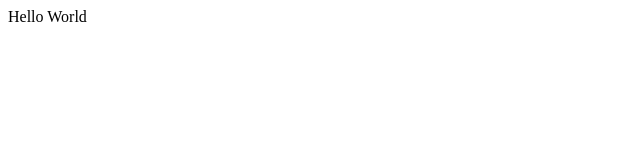
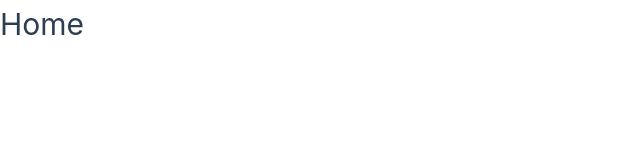
Before and after one commit to anykate/vue-router-app, a Vue app: page / in a window 1280 px wide. Shown: the top 160 px of the page, without its empty margins (0-640 px from the left). Built offline with nearby package versions, Linux system fonts and the light colour scheme.

Commit message:
Adding vue-router

```diff
--- a/package.json
+++ b/package.json
@@ -10,7 +10,8 @@
         "format": "prettier --write ./src"
     },
     "dependencies": {
-        "vue": "^3.3.4"
+        "vue": "^3.3.4",
+        "vue-router": "^4.2.4"
     },
     "devDependencies": {
         "@vitejs/plugin-vue": "^4.2.3",
--- a/src/App.vue
+++ b/src/App.vue
@@ -1,3 +1,3 @@
 <template>
-    <div>Hello World</div>
+    <RouterView />
 </template>
--- /dev/null
+++ b/src/assets/css/base.css
@@ -0,0 +1,88 @@
+/* color palette from <https://github.com/vuejs/theme> */
+:root {
+    --vt-c-white: #ffffff;
+    --vt-c-white-soft: #f8f8f8;
+    --vt-c-white-mute: #f2f2f2;
+
+    --vt-c-black: #181818;
+    --vt-c-black-soft: #222222;
+    --vt-c-black-mute: #282828;
+
+    --vt-c-indigo: #2c3e50;
+
+    --vt-c-divider-light-1: rgba(60, 60, 60, 0.29);
+    --vt-c-divider-light-2: rgba(60, 60, 60, 0.12);
+    --vt-c-divider-dark-1: rgba(84, 84, 84, 0.65);
+    --vt-c-divider-dark-2: rgba(84, 84, 84, 0.48);
+
+    --vt-c-text-light-1: var(--vt-c-indigo);
+    --vt-c-text-light-2: rgba(60, 60, 60, 0.66);
+    --vt-c-text-dark-1: var(--vt-c-white);
+    --vt-c-text-dark-2: rgba(235, 235, 235, 0.64);
+}
+
+/* semantic color variables for this project */
+:root {
+    --color-background: var(--vt-c-white);
+    --color-background-soft: var(--vt-c-white-soft);
+    --color-background-mute: var(--vt-c-white-mute);
+
+    --color-border: var(--vt-c-divider-light-2);
+    --color-border-hover: var(--vt-c-divider-light-1);
+
+    --color-heading: var(--vt-c-text-light-1);
+    --color-text: var(--vt-c-text-light-1);
+
+    --section-gap: 160px;
+}
+
+@media (prefers-color-scheme: dark) {
+    :root {
+        --color-background: var(--vt-c-black);
+        --color-background-soft: var(--vt-c-black-soft);
+        --color-background-mute: var(--vt-c-black-mute);
+
+        --color-border: var(--vt-c-divider-dark-2);
+        --color-border-hover: var(--vt-c-divider-dark-1);
+
+        --color-heading: var(--vt-c-text-dark-1);
+        --color-text: var(--vt-c-text-dark-2);
+    }
+}
+
+*,
+*::before,
+*::after {
+    box-sizing: border-box;
+    margin: 0;
+    position: relative;
+    font-weight: normal;
+}
+
+body {
+    min-height: 100dvh;
+    min-height: 100vh;
+    color: var(--color-text);
+    background: var(--color-background);
+    transition:
+        color 0.5s,
+        background-color 0.5s;
+    line-height: 1.6;
+    font-family:
+        Inter,
+        -apple-system,
+        BlinkMacSystemFont,
+        'Segoe UI',
+        Roboto,
+        Oxygen,
+        Ubuntu,
+        Cantarell,
+        'Fira Sans',
+        'Droid Sans',
+        'Helvetica Neue',
+        sans-serif;
+    font-size: 15px;
+    text-rendering: optimizeLegibility;
+    -webkit-font-smoothing: antialiased;
+    -moz-osx-font-smoothing: grayscale;
+}
--- /dev/null
+++ b/src/assets/css/main.css
@@ -0,0 +1,12 @@
+@import '@/assets/css/base.css';
+
+.container {
+    height: 100dvh;
+    height: 100vh;
+    display: flex;
+    align-items: center;
+    justify-content: center;
+    flex-direction: column;
+    max-width: 800px;
+    margin: 0 auto;
+}
--- a/src/main.js
+++ b/src/main.js
@@ -1,4 +1,6 @@
 import App from '@/App.vue'
+import '@/assets/css/main.css'
+import router from '@/router'
 import { createApp } from 'vue'
 
-createApp(App).mount('#app')
+createApp(App).use(router).mount('#app')
--- /dev/null
+++ b/src/router/index.js
@@ -0,0 +1,16 @@
+import { createRouter, createWebHistory } from 'vue-router'
+
+const routes = [
+    {
+        path: '/',
+        name: 'Home',
+        component: () => import('@/views/HomeView.vue'),
+    },
+]
+
+const router = createRouter({
+    history: createWebHistory(import.meta.env.BASE_URL),
+    routes,
+})
+
+export default router
--- /dev/null
+++ b/src/views/HomeView.vue
@@ -0,0 +1,5 @@
+<template>
+    <div>
+        <h1>Home</h1>
+    </div>
+</template>
```
Also changed, not shown: src/assets/data.json (added, +65 -0 lines).
